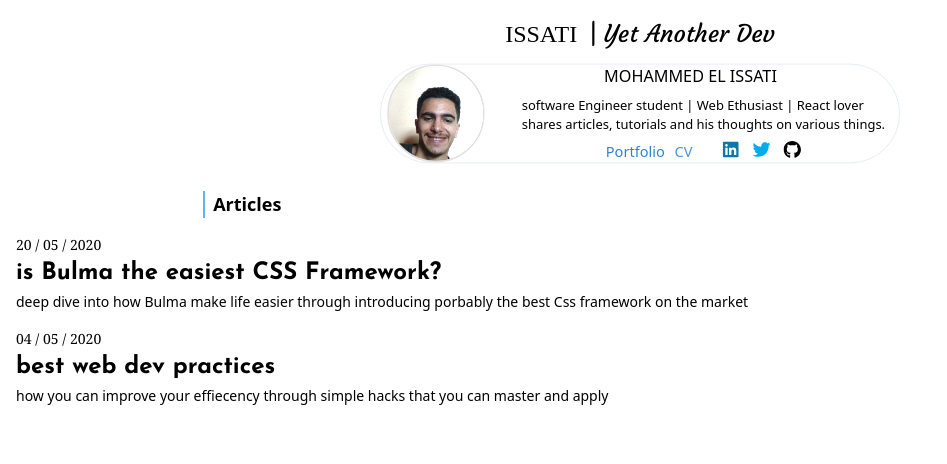
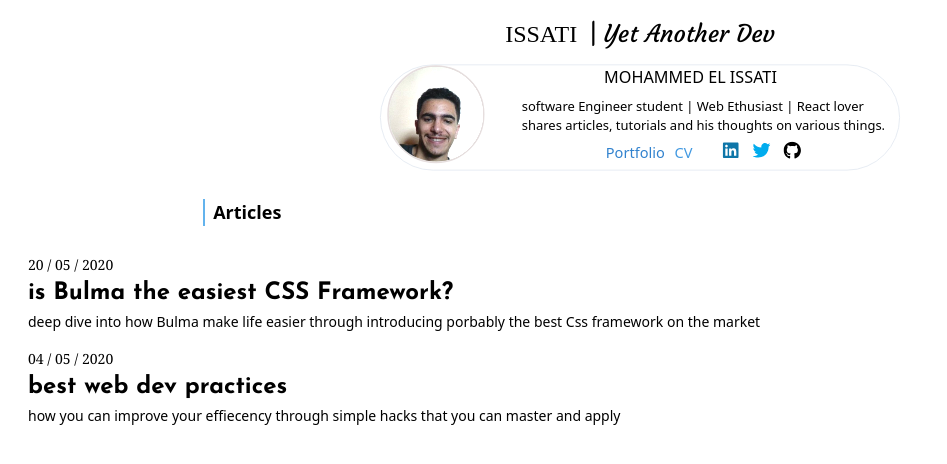
Before and after one commit to onceLearner/portfolio, a Next.js app: page / in a window 1280 px wide. Shown: the top 464 px of the page, without its empty margins (0-947 px from the left). Built offline with nearby package versions, Linux system fonts and the light colour scheme; a web font is replaced by a local one.

Commit message:
adding the porsjt :

```diff
--- a/pages/index.js
+++ b/pages/index.js
@@ -28,7 +28,7 @@ export default function Home() {
 
             <div
               id="personalCard"
-              className="flex   items-center    md:border  rounded-full  max-w-screen-sm  mx-auto "
+              className="flex   items-center   border-b-2 pb-2  md:border  md:rounded-full  max-w-screen-sm  mx-auto "
             >
               <div className="pr-2 pl-2 items-center " id="contImage">
                 <img src="/issati2.jpg" className="imgReda "></img>
@@ -87,7 +87,7 @@ export default function Home() {
               Articles
             </h4>
           </div>
-          <div className="post__infos ">
+          <div className="post__infos p-3 ">
             {myposts.map((elt) => (
               <Posts post={elt}></Posts>
             ))}
--- a/src/components/posts.js
+++ b/src/components/posts.js
@@ -2,7 +2,7 @@ import React, { useState } from "react";
 import Link from "next/link";
 const Posts = (probs) => {
   return (
-    <div className="Post mb-4 md:mx-auto ">
+    <div className="Post mb-4    ">
       <div className="Post__date">
         <p className="font-serif text-sm">{probs.post.date}</p>
       </div>
```
